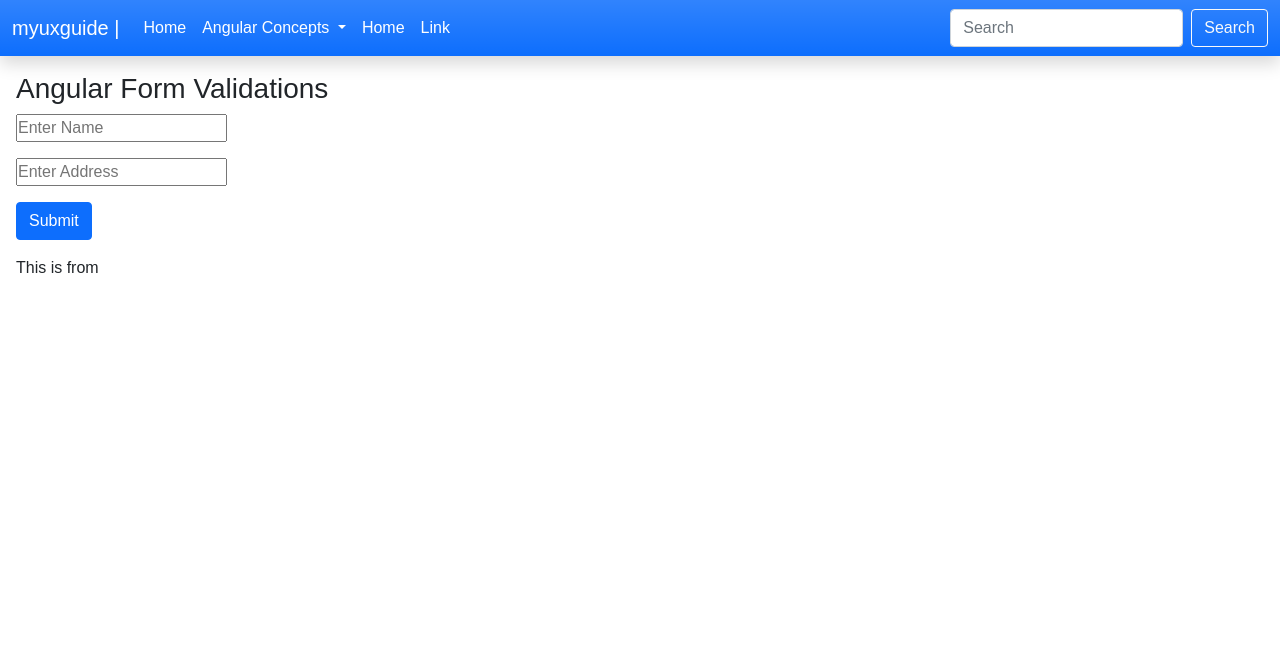
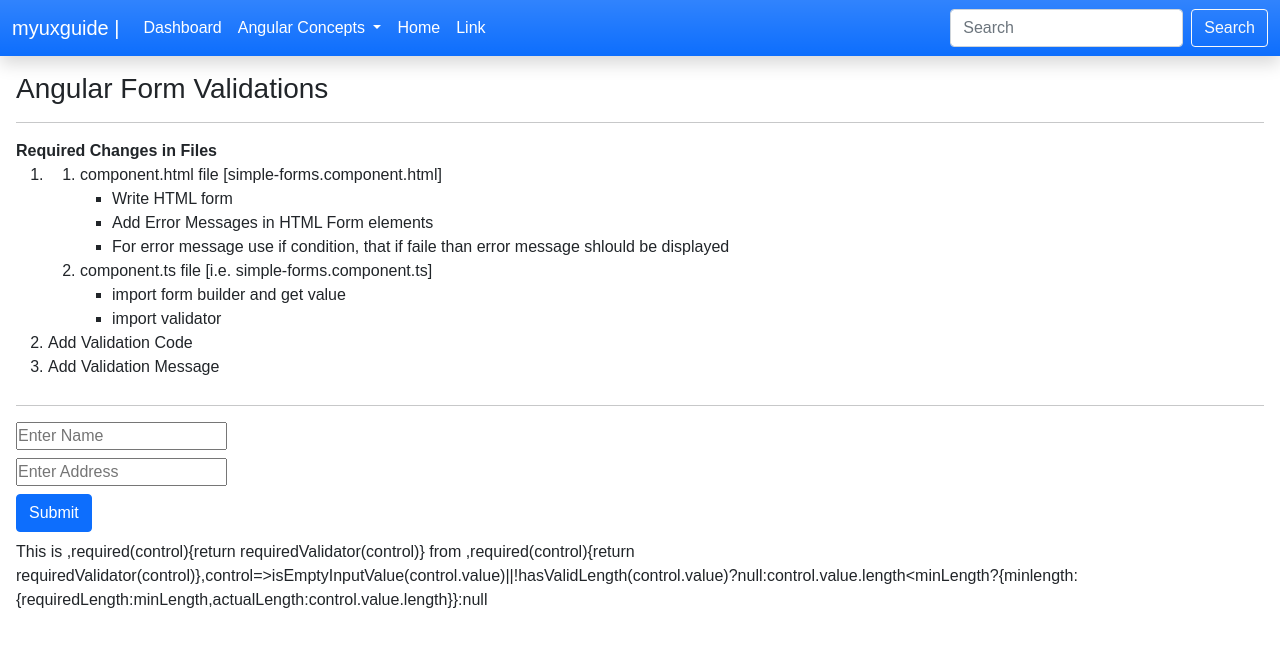
Before and after one commit to myuxguide/projects, an Angular app: page /app-form-validations in a window 1280 px wide. Shown: the top 646 px of the page. Built offline with nearby package versions, Linux system fonts and the light colour scheme.

Commit message:
New Changes added

```diff
--- a/src/app/app.component.html
+++ b/src/app/app.component.html
@@ -9,7 +9,7 @@
       <div class="collapse navbar-collapse" id="navbarSupportedContent">
         <ul class="navbar-nav me-auto mb-2 mb-lg-0">
           <li class="nav-item">
-            <a class="nav-link text-white" aria-current="page" routerLink="dashboard">Home</a>
+            <a class="nav-link text-white" aria-current="page" routerLink="dashboard">Dashboard</a>
           </li>
 
           <li class="nav-item dropdown tex">
--- a/src/app/concepts/reactiveConcepts/form-validations/form-validations.component.css
+++ b/src/app/concepts/reactiveConcepts/form-validations/form-validations.component.css
@@ -1,3 +1,10 @@
 .mainSection{
     padding: 1em;
 }
+.section{
+    overflow-y: scroll;
+    max-height: 250px;
+}
+input.ng-invalid{
+    border-left: 5px solid red;
+}
--- a/src/app/concepts/reactiveConcepts/form-validations/form-validations.component.html
+++ b/src/app/concepts/reactiveConcepts/form-validations/form-validations.component.html
@@ -1,22 +1,55 @@
 <div class="mainSection">
     <h3>{{ title }}</h3>
+    <hr />
+    <div class="section">
+        <strong>Required Changes in Files</strong>
+        <ol>
+            <li>
+                <ol>
+                    <li>component.html file [simple-forms.component.html]
+                        <ul>
+                            <li>Write HTML form</li>
+                            <li>Add Error Messages in HTML Form elements</li>
+                            <li>For error message use if condition, that if faile than error message shlould be displayed</li>
+                        </ul>
+                    </li>
+
+                    <li>component.ts file [i.e. simple-forms.component.ts]
+                        <ul>
+                            <li>import form builder and get value</li>
+                            <li>import validator</li>
+                        </ul>
+                    </li>
+                </ol>
+            </li>
+
+            <li>Add Validation Code</li>
+
+            <li>Add Validation Message</li>
+        </ol>
+    </div>
+
+    <hr />
 
     <!-- Create HTML for Forms -->
     <form [formGroup]="userInfo" (ngSubmit)="userInfo.value" (ngSubmit)="OnSubmit(userInfo.value)">
-        <p>
-            <input type="text" formControlName="user" placeholder="Enter Name" #getName />
-        </p>
+        <div class="pb-2">
+            <input id="getName" type="text" formControlName="user" placeholder="Enter Name" #getName />
+            <div *ngIf="getName.oninvalid">
+                Invalid User
+            </div>
+        </div>
+
+        <div class="pb-2">
+            <input type="text" formControlName="addr" placeholder="Enter Address" #getAddr />
+        </div>
+
+        <div class="pb-2">
+            <button class="btn btn-primary" type="submit" (click)="getValue(getName.value, getAddr.value)">Submit</button>
+        </div>
 
         <p>
-            <input type="text" formControlName="addr" placeholder="Enter Address" #getAddr />
-        </p>
-
-        <p>
-            <button class="btn btn-primary" type="submit" (click)="getValue(getName.value, getAddr.value)">Submit</button>
-        </p>
             This is {{ nameVal }} from {{ addrVal }}
-        <p>
-
         </p>
     </form>
 
--- a/src/app/concepts/reactiveConcepts/form-validations/form-validations.component.ts
+++ b/src/app/concepts/reactiveConcepts/form-validations/form-validations.component.ts
@@ -1,6 +1,5 @@
 import { Component, OnInit } from '@angular/core';
-import { FormBuilder } from '@angular/forms';
-
+import { FormBuilder, Validators, FormGroup } from '@angular/forms';
 
 @Component({
   selector: 'app-form-validations',
@@ -10,8 +9,8 @@ import { FormBuilder } from '@angular/forms';
 export class FormValidationsComponent implements OnInit {
   title: string = "Angular Form Validations"
   userInfo:any
-  nameVal = ""
-  addrVal = ""
+  nameVal = ['', Validators.required]
+  addrVal = ['', Validators.required, Validators.minLength(5)]
 
   constructor(private myFormBuilder: FormBuilder) {
     this.userInfo = this.myFormBuilder.group({
--- a/src/app/concepts/reactiveConcepts/simple-forms/simple-forms.component.html
+++ b/src/app/concepts/reactiveConcepts/simple-forms/simple-forms.component.html
@@ -7,12 +7,16 @@
                 <li>component.html file [simple-forms.component.html]
                     <ul>
                         <li>Write HTML form</li>
+                        <li>Add created function onSubmit and add it to Form element i.e. onSubmit()</li>
+                        <li></li>
                     </ul>
                 </li>
 
                 <li>component.ts file [i.e. simple-forms.component.ts]
                     <ul>
                         <li>import form builder and get value</li>
+                        <li>Create Builder with the Constructor using 'FormBuilder'</li>
+                        <li>Create function onSubmit, which called on Form in HMTL</li>
                     </ul>
                 </li>
 
--- a/src/app/dashboard/dashboard.component.css
+++ b/src/app/dashboard/dashboard.component.css
@@ -6,3 +6,8 @@ ul,li{
 .mainSection{
     padding: 1em;
 }
+.section{
+    max-height: 250px;
+    overflow-y: scroll;
+    width: 50%;
+}
--- a/src/app/dashboard/dashboard.component.html
+++ b/src/app/dashboard/dashboard.component.html
@@ -1,11 +1,52 @@
-<div class="mainSection">
+<div class="mainSection container">
     <h3>{{ title }}</h3>
+    <hr />
 
-    <h5>{{ subTitle }}</h5>
-    <nav class="nav flex-column">
+    <div class="section">
+        <h5>{{ subTitleOne }}</h5>
+        <strong>Need to focus on below topics</strong>
         <ol>
-            <li><a class="nav-link active" href="https://www.itsolutionstuff.com/post/angular-9-create-module-with-routing-exampleexample.html" target="_blank">Angular Ref</a></li>
-            <li><a class="nav-link active" href="https://bootstrap-cheatsheet.themeselection.com/#bg-gradient" target="_blank">HTML 5 cheat sheet</a></li>
+            <li>Required steps & suggestions for Installation</li>
+                <ol>
+                    <li>
+                        Install Node and NPM: LTS versions only
+                    </li>
+                    <li>
+                        <strong><i>Install Angulat CLI:</i></strong> <br />
+                        npm install -g @angular/cli
+                    </li>
+                    <li>
+                        <strong>Create Angular App:</strong> <br />
+                        ng new myAppName <br />
+                        cd myAppName <br />
+                        ng serve or <br />
+                        npm run start
+                    </li>
+                    <li>Interview Questions</li>
+                </ol>
+            <li>Structure</li>
+            <li>Basic</li>
+            <li>MVC</li>
+            <li>Advance</li>
+            <li>Routing</li>
+            <li>API</li>
+            <li>Forms</li>
+            <li>Interview: How to crack Interview</li>
+            <li>Project</li>
+            <li>Wahst's new in Angular 12</li>
+            <li>How to use CSS</li>
         </ol>
-    </nav>
+    </div>
+
+    <hr />
+
+    <div class="section">
+        <h5>{{ subTitleTwo }}</h5>
+        <nav class="nav flex-column">
+            <ol>
+                <li><a class="nav-link active" href="https://www.itsolutionstuff.com/post/angular-9-create-module-with-routing-exampleexample.html" target="_blank">Angular Ref</a></li>
+                <li><a class="nav-link active" href="https://bootstrap-cheatsheet.themeselection.com/#bg-gradient" target="_blank">HTML 5 cheat sheet</a></li>
+            </ol>
+        </nav>
+    </div>
 </div>
--- a/src/app/dashboard/dashboard.component.ts
+++ b/src/app/dashboard/dashboard.component.ts
@@ -7,7 +7,8 @@ import { Component, OnInit } from '@angular/core';
 })
 export class DashboardComponent implements OnInit {
   title: string = 'Dashboard'
-  subTitle: string = 'Suggested Links'
+  subTitleOne: string = "Angular-12 Learning Agenda"
+  subTitleTwo: string = 'Suggested Links'
 
   constructor() { }
 
```
